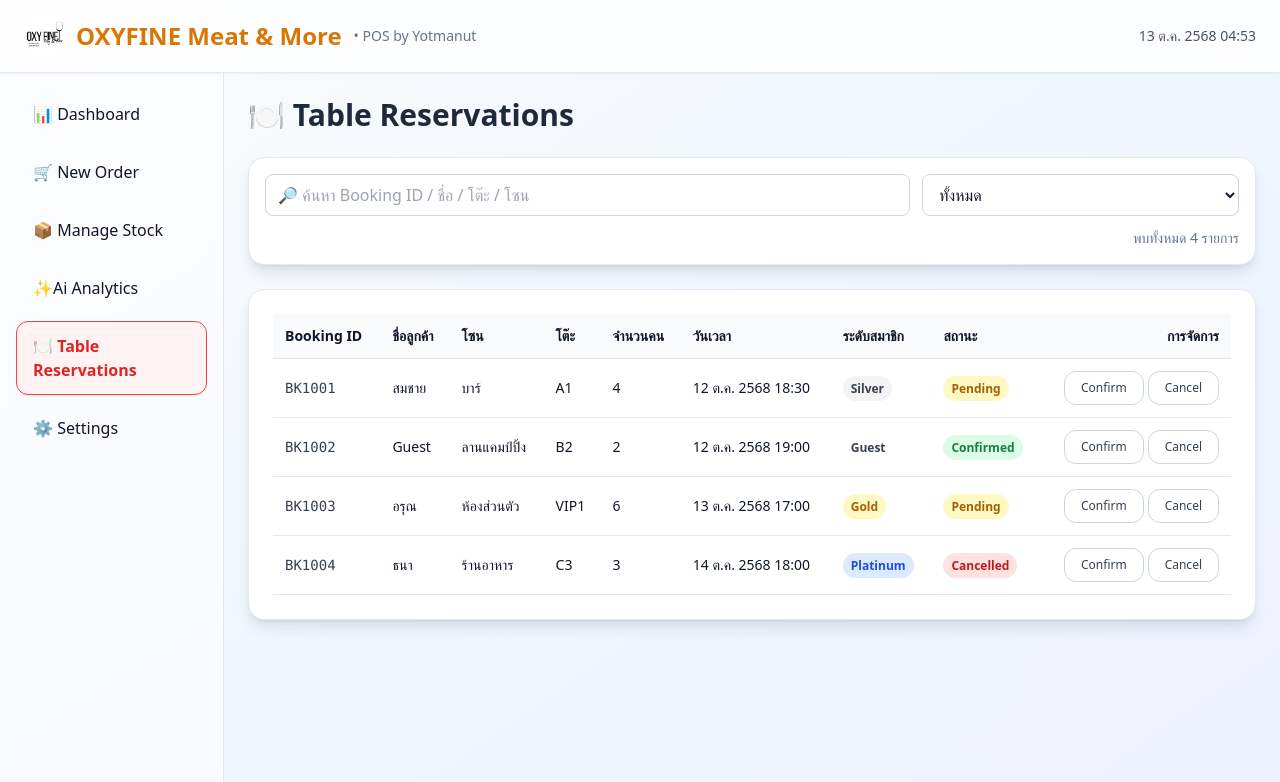
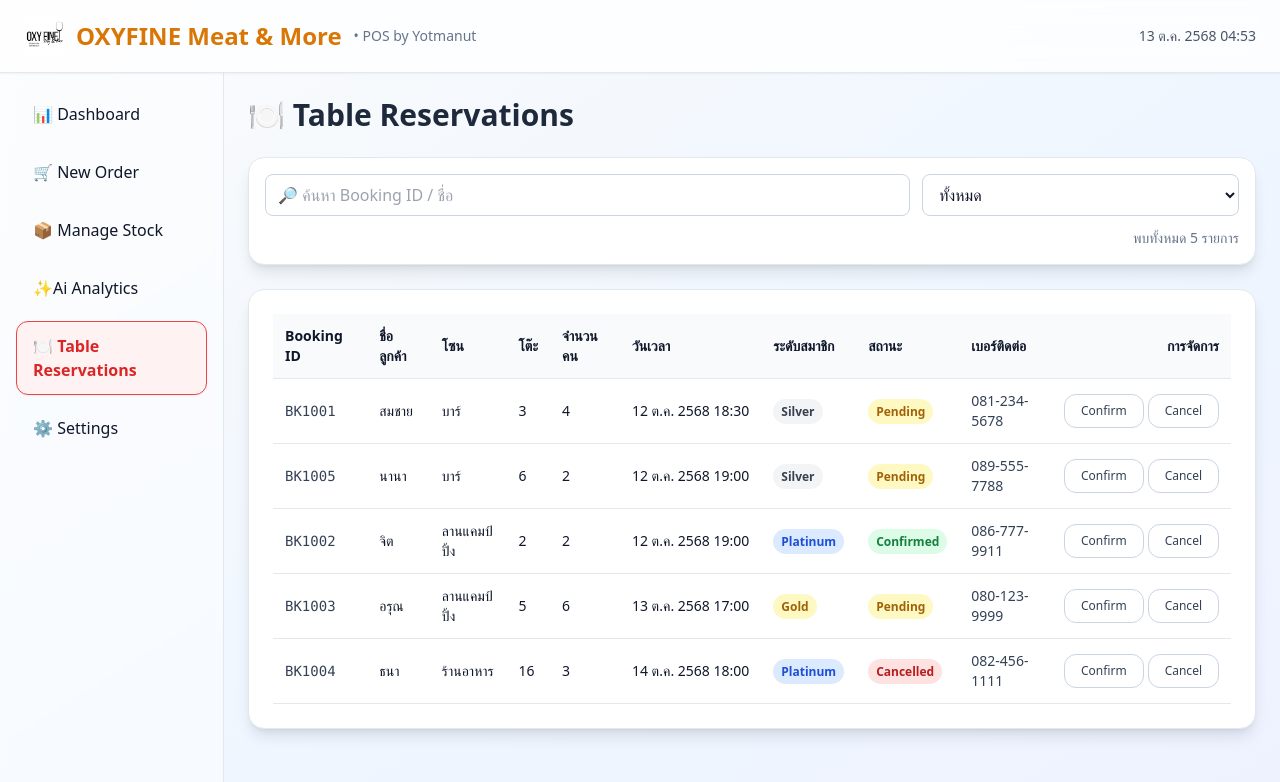
Before and after one commit to ryu-chirachot/Oxy-POS, a React (Vite) app: page /reservations in a window 1280 px wide. Shown: the top 782 px of the page. Built offline with nearby package versions, Linux system fonts and the light colour scheme.

Commit message:
edit zone and edit some AdminReservation

```diff
--- a/src/pages/AdminReservations.jsx
+++ b/src/pages/AdminReservations.jsx
@@ -5,10 +5,11 @@ export default function AdminReservations() {
   const [zoneFilter, setZoneFilter] = useState("ทั้งหมด");
 
   const [reservations, setReservations] = useState([
-    { id: "BK1001", name: "สมชาย", zone: "บาร์", table: "A1", people: 4, date: "12 ต.ค. 2568 18:30", status: "Pending", memberLevel: "Silver" },
-    { id: "BK1002", name: "Guest", zone: "ลานแคมป์ปิ้ง", table: "B2", people: 2, date: "12 ต.ค. 2568 19:00", status: "Confirmed", memberLevel: "Guest" },
-    { id: "BK1003", name: "อรุณ", zone: "ห้องส่วนตัว", table: "VIP1", people: 6, date: "13 ต.ค. 2568 17:00", status: "Pending", memberLevel: "Gold" },
-    { id: "BK1004", name: "ธนา", zone: "ร้านอาหาร", table: "C3", people: 3, date: "14 ต.ค. 2568 18:00", status: "Cancelled", memberLevel: "Platinum" },
+    { id: "BK1001", name: "สมชาย", zone: "บาร์", table: "3", people: 4, date: "12 ต.ค. 2568 18:30", status: "Pending", memberLevel: "Silver", phone: "081-234-5678" },
+    { id: "BK1005", name: "นานา", zone: "บาร์", table: "6", people: 2, date: "12 ต.ค. 2568 19:00", status: "Pending", memberLevel: "Silver", phone: "089-555-7788" },
+    { id: "BK1002", name: "จิต", zone: "ลานแคมป์ปิ้ง", table: "2", people: 2, date: "12 ต.ค. 2568 19:00", status: "Confirmed", memberLevel: "Platinum", phone: "086-777-9911" },
+    { id: "BK1003", name: "อรุณ", zone: "ลานแคมป์ปิ้ง", table: "5", people: 6, date: "13 ต.ค. 2568 17:00", status: "Pending", memberLevel: "Gold", phone: "080-123-9999" },
+    { id: "BK1004", name: "ธนา", zone: "ร้านอาหาร", table: "16", people: 3, date: "14 ต.ค. 2568 18:00", status: "Cancelled", memberLevel: "Platinum", phone: "082-456-1111" },
   ]);
 
   const updateStatus = (id, next) => {
@@ -44,9 +45,8 @@ export default function AdminReservations() {
         return "text-yellow-700 bg-yellow-100";
       case "Silver":
         return "text-gray-700 bg-gray-100";
-      case "Guest":
       default:
-        return "text-gray-700";
+        return "text-gray-700 bg-gray-100";
     }
   };
 
@@ -61,7 +61,7 @@ export default function AdminReservations() {
             type="text"
             value={search}
             onChange={(e) => setSearch(e.target.value)}
-            placeholder="🔎 ค้นหา Booking ID / ชื่อ / โต๊ะ / โซน"
+            placeholder="🔎 ค้นหา Booking ID / ชื่อ "
             className="w-full border border-slate-300 rounded-lg px-3 py-2 focus:outline-none focus:ring-2 focus:ring-green-600"
           />
         </div>
@@ -72,7 +72,7 @@ export default function AdminReservations() {
             onChange={(e) => setZoneFilter(e.target.value)}
             className="w-full border border-slate-300 rounded-lg px-3 py-2 bg-white focus:outline-none focus:ring-2 focus:ring-green-600"
           >
-            {["ทั้งหมด", "บาร์", "ลานแคมป์ปิ้ง", "ร้านอาหาร", "ห้องส่วนตัว"].map((z) => (
+            {["ทั้งหมด", "บาร์", "ลานแคมป์ปิ้ง", "ร้านอาหาร"].map((z) => (
               <option key={z} value={z}>{z}</option>
             ))}
           </select>
@@ -97,19 +97,20 @@ export default function AdminReservations() {
                 <th className="text-left p-3">วันเวลา</th>
                 <th className="text-left p-3">ระดับสมาชิก</th>
                 <th className="text-left p-3">สถานะ</th>
+                <th className="text-left p-3">เบอร์ติดต่อ</th>
                 <th className="text-right p-3">การจัดการ</th>
               </tr>
             </thead>
             <tbody>
               {filtered.length === 0 ? (
                 <tr>
-                  <td colSpan={9} className="text-center py-8 text-slate-400">
+                  <td colSpan={10} className="text-center py-8 text-slate-400">
                     ไม่พบข้อมูลที่ค้นหา
                   </td>
                 </tr>
               ) : (
                 filtered.map((r) => (
-                  <tr key={r.id} className="border-b hover:bg-slate-50">
+                  <tr key={r.id + r.table} className="border-b hover:bg-slate-50">
                     <td className="p-3 font-mono text-slate-700">{r.id}</td>
                     <td className="p-3">{r.name}</td>
                     <td className="p-3">{r.zone}</td>
@@ -130,11 +131,16 @@ export default function AdminReservations() {
                         {r.status}
                       </span>
                     </td>
+                    <td className="p-3 font-medium text-slate-700">
+                      <a className="text-black-600">
+                        {r.phone}
+                      </a>
+                    </td>
                     <td className="p-3 text-right">
                       <div className="flex gap-1 justify-end">
                         <button
                           onClick={() => updateStatus(r.id, "Confirmed")}
-                          className="btn text-xs px-3 bg-green-800 hover:bg-green-600 text-white border border-green-800 duration-200   "
+                          className="btn text-xs px-3 bg-green-800 hover:bg-green-600 text-white border border-green-800 duration-200"
                         >
                           Confirm
                         </button>
--- a/src/pages/NewOrder.jsx
+++ b/src/pages/NewOrder.jsx
@@ -48,10 +48,9 @@ export default function NewOrder() {
 
   // Zones
   const zones = {
-    "บาร์": ["A1", "A2", "A3"],
-    "ลานแคมป์ปิ้ง": ["B1", "B2", "B3"],
-    "ร้านอาหาร": ["C1", "C2", "C3"],
-    "ห้องส่วนตัว": ["VIP1", "VIP2"],
+    "บาร์": ["1", "2", "3", "4", "5", "6", "7", "8", "9", "10", "11", "12"],
+    "ลานแคมป์ปิ้ง": ["1", "2", "3", "4", "5", "6", "7", "8", "9", "10", "11", "12"],
+    "ร้านอาหาร": ["1", "2", "3", "4", "5", "6", "7", "8", "9", "10", "11", "12", "13", "14", "15", "16", "17", "18", "19", "20"],
   };
 
   // NEW: ออเดอร์ที่ฟิลเตอร์แล้ว
@@ -304,48 +303,66 @@ export default function NewOrder() {
               <div className="card p-6 w-full max-w-md shadow-2xl">
                 {!selectedZone ? (
                   <>
-                <div className="font-bold text-xl mb-4 text-slate-800">🏠 Select Zone</div>
-                <div className="grid grid-cols-2 gap-3 mb-6">
+                    <div className="font-bold text-xl mb-4 text-slate-800 text-center">
+                      🏠 เลือกโซน
+                    </div>
+
+                    {/* 🔹 ปุ่มโซนขนาดเท่ากันเรียงแนวนอน */}
+                    <div className="grid grid-cols-3 gap-4 mb-10">
                       {Object.keys(zones).map((z) => (
                         <button
                           key={z}
                           onClick={() => setSelectedZone(z)}
-                      className="btn py-3 text-sm hover:bg-amber-50 hover:text-amber-600"
+                          className={`flex flex-col items-center justify-center h-28 w-full rounded-2xl border-2 font-semibold text-lg transition-all duration-200 shadow-sm hover:shadow-md ${
+                            selectedZone === z
+                              ? "border-amber-500 bg-amber-100 text-amber-700 scale-105 shadow-md"
+                              : "border-slate-300 text-slate-700 hover:bg-amber-50 hover:text-amber-600 hover:border-amber-300"
+                          }`}
                         >
-                      {z}
+                          {z === "บาร์" && <div className="text-3xl mb-1">🍹</div>}
+                          {z === "ลานแคมป์ปิ้ง" && <div className="text-3xl mb-1">🏕️</div>}
+                          {z === "ร้านอาหาร" && <div className="text-3xl mb-1">🍽️</div>}
+                          <span className="truncate">{z}</span>
                         </button>
                       ))}
                     </div>
-                <button className="btn w-full" onClick={() => setShowTableSelect(false)}>
-                  Cancel
+
+                <button
+                  className="btn w-full"
+                  onClick={() => setShowTableSelect(false)}
+                >
+                  ❌ Close
                 </button>
               </>
             ) : (
               <>
-                <div className="font-bold text-xl mb-4 text-slate-800">
-                  🪑 Select Table ({selectedZone})
+                <div className="font-bold text-xl mb-4 text-slate-800 text-center">
+                  เลือกโต๊ะในโซน {selectedZone}
                 </div>
-                <div className="grid grid-cols-3 gap-3 mb-6">
+
+                {/* 🔹 โต๊ะเรียงแถวละ 4 โต๊ะ */}
+                <div className="grid grid-cols-4 gap-3 mb-6 text-center">
                   {zones[selectedZone].map((t) => (
                     <button
                       key={t}
                       onClick={() => setSelectedTable(t)}
-                      className={`btn py-3 text-sm ${
+                      className={`flex items-center justify-center aspect-square rounded-xl border text-base font-medium transition-all duration-200 ${
                         selectedTable === t
-                          ? "border-amber-500 bg-amber-50 text-amber-600 font-semibold shadow-md"
-                          : ""
+                          ? "border-amber-500 bg-amber-100 text-amber-700 shadow-md scale-105"
+                          : "border-slate-300 text-slate-700 hover:bg-slate-50 hover:border-amber-300"
                       }`}
                     >
                       {t}
                     </button>
                   ))}
                 </div>
+
                 <div className="flex gap-3">
                   <button
                     className="btn flex-1"
                     onClick={() => setSelectedZone(null)}
                   >
-                    ← Back
+                    ← Cancel
                   </button>
                   <button
                     className="btn-gold flex-1"
@@ -359,6 +376,7 @@ export default function NewOrder() {
           </div>
         </div>
       )}
+
 
       {/* ----------- Modal: Payment ----------- */}
       {showPay && (
```
Also changed, not shown: 1 other file (tests, documents, lock files or other folders). Lines whose indentation alone changed are shown as unchanged.
